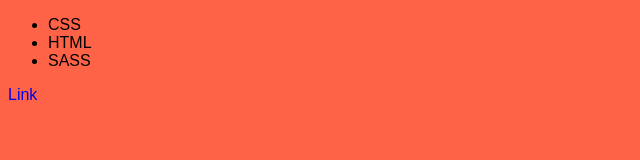
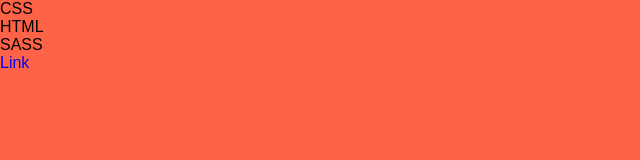
Before and after one commit to BrunoRozov/PROJEKT-D_3.0, a website: page index.html in a window 1280 px wide. Shown: the whole page, without its empty margins (0-640 px from the left). Drawn offline with Linux system fonts and the light colour scheme.

Commit message:
Partials

```diff
--- /dev/null
+++ b/SASS/_default.scss
@@ -0,0 +1,7 @@
+html,
+body,
+ul,
+li {
+  margin: 0;
+  padding: 0;
+}
--- a/SASS/index.scss
+++ b/SASS/index.scss
@@ -1,3 +1,5 @@
+@import "default";
+
 $primary-color: tomato;
 $primary-front: sans-serif, "cursive";
 
```
Also changed, not shown: SASS/index.css, style.css, 2 other files.
